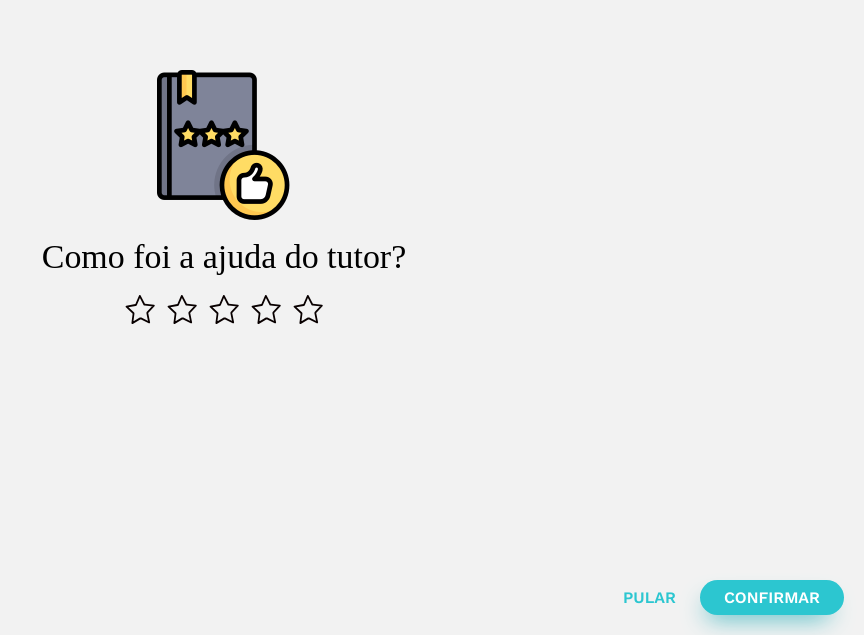
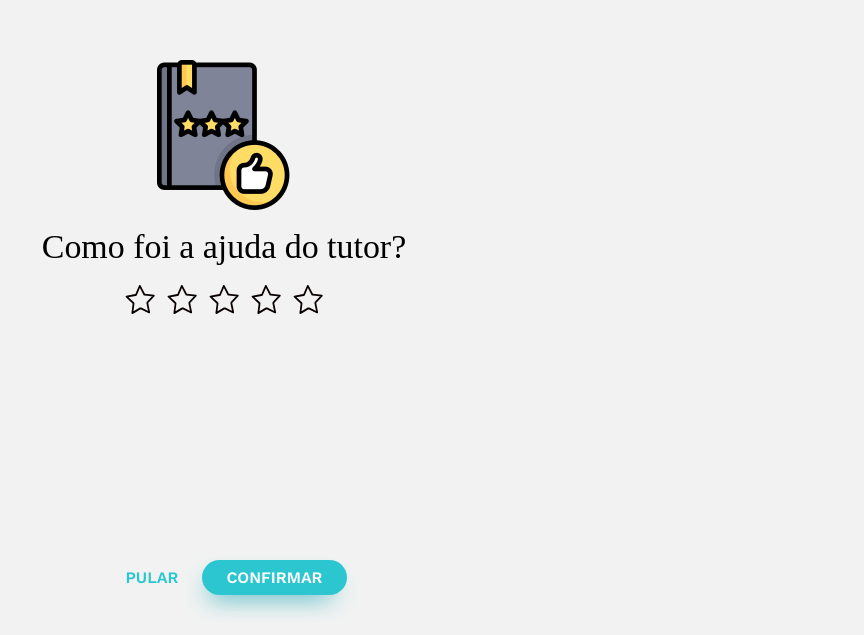
Before and after one commit to br-adriel/desafio-tutor-mundi, a React (Vite) app: page / in a window 1280 px wide. Shown: the part 165-800 px from the top of the page, without its empty margins (416-1280 px from the left). Built offline with nearby package versions, Linux system fonts and the light colour scheme; a web font is replaced by a local one.

Commit message:
Implements desktop layout

```diff
--- a/src/App.tsx
+++ b/src/App.tsx
@@ -50,6 +50,11 @@ const ActionButtons = styled.div`
   justify-content: flex-end;
   padding: 20px;
   box-sizing: border-box;
+
+  @media screen and (min-width: 768px) {
+    justify-content: center;
+    padding-bottom: 40px;
+  }
 `;
 
 export default App;
```
